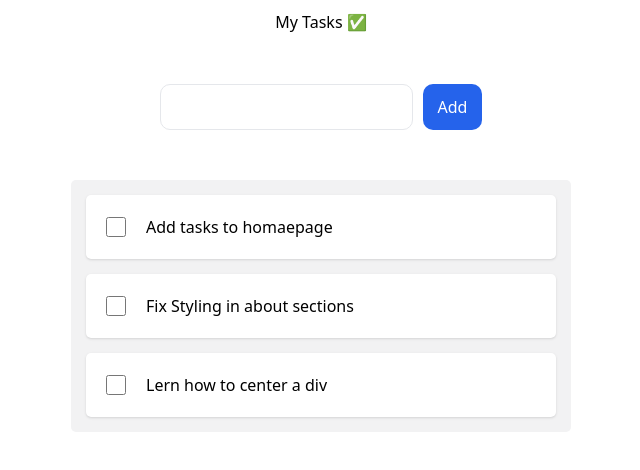
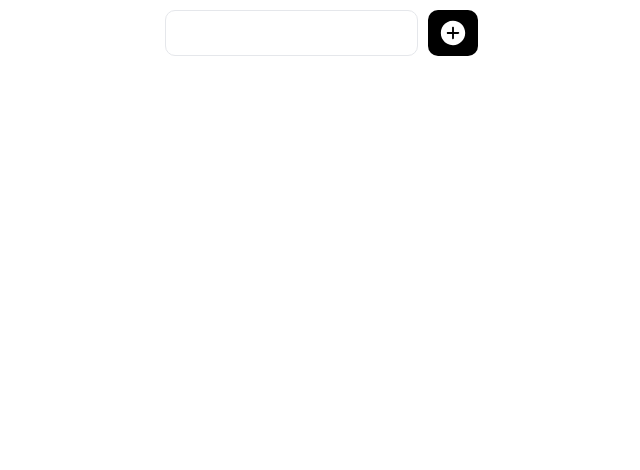
Before and after one commit to HesamMirzaie/TodoList-with-DnD, a React (Vite) app: page / in a window 1280 px wide. Shown: the top 470 px of the page, without its empty margins (319-959 px from the left). Built offline with nearby package versions, Linux system fonts and the light colour scheme.

Commit message:
some change

```diff
--- a/package.json
+++ b/package.json
@@ -14,7 +14,8 @@
     "@dnd-kit/sortable": "^8.0.0",
     "@dnd-kit/utilities": "^3.2.2",
     "react": "^18.3.1",
-    "react-dom": "^18.3.1"
+    "react-dom": "^18.3.1",
+    "react-icons": "^5.3.0"
   },
   "devDependencies": {
     "@eslint/js": "^9.9.0",
--- a/src/App.tsx
+++ b/src/App.tsx
@@ -15,14 +15,16 @@ import { arrayMove, sortableKeyboardCoordinates } from '@dnd-kit/sortable';
 import Input from './components/Input';
 
 function App() {
-  const [tasks, setTasks] = useState<Task[]>([
-    { id: 1, title: 'Add tasks to homaepage' },
-    { id: 2, title: 'Fix Styling in about sections' },
-    { id: 3, title: 'Lern how to center a div' },
-  ]);
+  const [tasks, setTasks] = useState<Task[]>([]);
 
   const addTask = (title: string) => {
-    setTasks((task) => [...task, { id: task.length + 1, title }]);
+    setTasks((task) => [...task, { id: task.length + 1, title, check: false }]);
+  };
+  // const editTask = (title: string) => {
+  //   setTasks((task) => [...task, { id: task.length + 1, title, check: false }]);
+  // };
+  const deleteTask = (id: number) => {
+    setTasks((prevTask) => prevTask.filter((task) => task.id === id));
   };
 
   const getTaskId = (id: number) => tasks.findIndex((task) => task.id === id);
@@ -37,6 +39,14 @@ function App() {
 
       return arrayMove(task, originalPos, newPos);
     });
+  };
+
+  const toggleTaskChecked = (id: number) => {
+    setTasks((prevTasks) =>
+      prevTasks.map((task) =>
+        task.id === id ? { ...task, check: !task.check } : task
+      )
+    );
   };
   const sensors = useSensors(
     useSensor(PointerSensor),
@@ -55,14 +65,19 @@ function App() {
   mt-[10px]
   "
     >
-      <h1>My Tasks ✅</h1>
       <DndContext
         sensors={sensors}
         onDragEnd={handleDragEnd}
         collisionDetection={closestCorners}
       >
         <Input onSubmit={addTask} />
-        <ColumnContainer tasks={tasks} />
+        {tasks.length === 0 ? null : (
+          <ColumnContainer
+            tasks={tasks}
+            toggleTaskChecked={toggleTaskChecked}
+            deleteTask={deleteTask}
+          />
+        )}
       </DndContext>
     </div>
   );
--- a/src/components/Column.tsx
+++ b/src/components/Column.tsx
@@ -1,8 +1,18 @@
 import { useSortable } from '@dnd-kit/sortable';
 import { CSS } from '@dnd-kit/utilities';
 import { Task } from '../types/type';
+import { FaTrashAlt } from 'react-icons/fa';
+import { MdEdit } from 'react-icons/md';
 
-function Column({ task }: { task: Task }) {
+function Column({
+  task,
+  toggleTaskChecked,
+  deleteTask,
+}: {
+  task: Task;
+  toggleTaskChecked: (id: number) => void;
+  deleteTask: (id: number) => void;
+}) {
   const { attributes, listeners, setNodeRef, transform, transition } =
     useSortable({ id: task.id });
 
@@ -10,16 +20,41 @@ function Column({ task }: { task: Task }) {
     transition,
     transform: CSS.Transform.toString(transform),
   };
+
+  const handleCheckboxClick = (event: React.PointerEvent) => {
+    event.stopPropagation();
+  };
+
   return (
     <div
       ref={setNodeRef}
       {...attributes}
       {...listeners}
       style={style}
-      className=" bg-white rounded-[5px] shadow w-full p-[20px] flex justify-start items-center gap-[20px] touch-none cursor-grab"
+      className="bg-white rounded-[5px] shadow w-full p-[20px] flex items-center justify-between  touch-none cursor-grab"
     >
-      <input type="checkbox" className=" h-[20px] w-[20px]" />
-      <li>{task.title}</li>
+      <div className="flex justify-start items-center gap-[20px]">
+        <input
+          type="checkbox"
+          className="h-[20px] w-[20px]"
+          checked={task.check}
+          onChange={() => toggleTaskChecked(task.id)}
+          onPointerDown={handleCheckboxClick}
+        />
+        <li className={`${task.check ? 'line-through' : ''}`}>{task.title}</li>
+      </div>
+      <div className=" flex gap-x-3">
+        <MdEdit
+          onPointerDown={handleCheckboxClick}
+          className="text-2xl cursor-pointer"
+        />
+
+        <FaTrashAlt
+          onClick={() => deleteTask(task.id)}
+          onPointerDown={handleCheckboxClick}
+          className="text-2xl cursor-pointer hover:opacity-55"
+        />
+      </div>
     </div>
   );
 }
--- a/src/components/ColumnContainer.tsx
+++ b/src/components/ColumnContainer.tsx
@@ -5,7 +5,15 @@ import {
 import { Task } from '../types/type';
 import Column from './Column';
 
-function ColumnContainer({ tasks }: { tasks: Task[] }) {
+function ColumnContainer({
+  tasks,
+  toggleTaskChecked,
+  deleteTask,
+}: {
+  tasks: Task[];
+  toggleTaskChecked: (id: number) => void;
+  deleteTask: (id: number) => void;
+}) {
   return (
     <ul
       className="
@@ -20,7 +28,12 @@ function ColumnContainer({ tasks }: { tasks: Task[] }) {
     >
       <SortableContext items={tasks} strategy={verticalListSortingStrategy}>
         {tasks.map((task) => (
-          <Column key={task.id} task={task} />
+          <Column
+            toggleTaskChecked={toggleTaskChecked}
+            deleteTask={deleteTask}
+            key={task.id}
+            task={task}
+          />
         ))}
       </SortableContext>
     </ul>
--- a/src/components/Input.tsx
+++ b/src/components/Input.tsx
@@ -1,4 +1,5 @@
 import { useState } from 'react';
+import { IoIosAddCircle } from 'react-icons/io';
 
 interface InputProps {
   onSubmit: (input: string) => void;
@@ -20,10 +21,10 @@ function Input({ onSubmit }: InputProps) {
         onChange={(e) => setInput(e.target.value)}
       />
       <button
-        className=" border-none rounded-[10px] py-[10px] px-[15px] bg-[#2563eb] text-white"
+        className=" border-none rounded-[10px] py-[7px] px-[10px] bg-black text-white text-3xl"
         onClick={handleSubmit}
       >
-        Add
+        <IoIosAddCircle />
       </button>
     </div>
   );
--- a/src/types/type.ts
+++ b/src/types/type.ts
@@ -1,4 +1,5 @@
 export type Task = {
   id: number;
   title: string;
+  check: boolean;
 };
```
Also changed, not shown: 1 other file (tests, documents, lock files or other folders).
